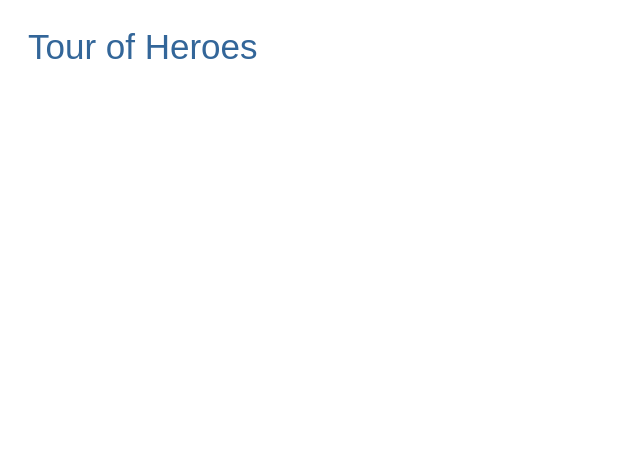
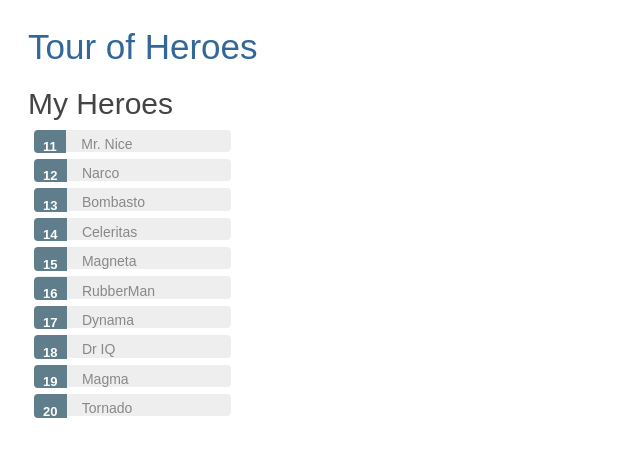
Before and after one commit to ahdeshmukh/angular-tour-of-heroes, an Angular app: page / in a window 1280 px wide. Shown: the top 456 px of the page, without its empty margins (0-640 px from the left). Built offline with nearby package versions, Linux system fonts and the light colour scheme.

Commit message:
getting heroes list and details

```diff
--- a/src/app/app.component.html
+++ b/src/app/app.component.html
@@ -1 +1,2 @@
 <h1>{{title}}</h1>
+<app-heroes></app-heroes>
--- a/src/app/app.module.ts
+++ b/src/app/app.module.ts
@@ -1,15 +1,19 @@
 import { BrowserModule } from '@angular/platform-browser';
 import { NgModule } from '@angular/core';
+import { FormsModule } from '@angular/forms';
 import { NgbModule } from '@ng-bootstrap/ng-bootstrap';
 
 import { AppComponent } from './app.component';
+import { HeroesComponent } from './heroes/heroes.component';
 
 @NgModule({
   declarations: [
-    AppComponent
+    AppComponent,
+    HeroesComponent
   ],
   imports: [
     BrowserModule,
+    FormsModule,
     NgbModule
   ],
   providers: [],
--- /dev/null
+++ b/src/app/hero.ts
@@ -0,0 +1,4 @@
+export class Hero {
+  id: number;
+  name: string;
+}
--- /dev/null
+++ b/src/app/heroes/heroes.component.html
@@ -0,0 +1,16 @@
+<h2>My Heroes</h2>
+<ul class="heroes">
+  <li *ngFor="let hero of heroes" (click)="onSelect(hero)" [class.selected]="hero === selectedHero">
+    <span class="badge">{{hero.id}}</span> {{hero.name}}
+  </li>
+</ul>
+
+<div *ngIf="selectedHero">
+  <h2>{{ selectedHero.name | uppercase }} Details</h2>
+  <div><span>id: </span>{{selectedHero.id}}</div>
+  <div>
+    <label>name:
+      <input [(ngModel)]="selectedHero.name" placeholder="name">
+    </label>
+  </div>
+</div>
--- /dev/null
+++ b/src/app/heroes/heroes.component.less
@@ -0,0 +1,48 @@
+/* HeroesComponent's private CSS styles */
+.selected {
+    background-color: #CFD8DC !important;
+    color: white;
+}
+.heroes {
+    margin: 0 0 2em 0;
+    list-style-type: none;
+    padding: 0;
+    width: 15em;
+}
+.heroes li {
+    cursor: pointer;
+    position: relative;
+    left: 0;
+    background-color: #EEE;
+    margin: .5em;
+    padding: .3em 0;
+    height: 1.6em;
+    border-radius: 4px;
+}
+.heroes li.selected:hover {
+    background-color: #BBD8DC !important;
+    color: white;
+}
+.heroes li:hover {
+    color: #607D8B;
+    background-color: #DDD;
+    left: .1em;
+}
+.heroes .text {
+    position: relative;
+    top: -3px;
+}
+.heroes .badge {
+    display: inline-block;
+    font-size: small;
+    color: white;
+    padding: 0.8em 0.7em 0 0.7em;
+    background-color: #607D8B;
+    line-height: 1em;
+    position: relative;
+    left: -1px;
+    top: -4px;
+    height: 1.8em;
+    margin-right: .8em;
+    border-radius: 4px 0 0 4px;
+}
--- /dev/null
+++ b/src/app/heroes/heroes.component.ts
@@ -0,0 +1,25 @@
+import { Component, OnInit } from '@angular/core';
+import { Hero } from '../hero';
+import { HEROES } from '../mock-heroes';
+
+@Component({
+  selector: 'app-heroes',
+  templateUrl: './heroes.component.html',
+  styleUrls: ['./heroes.component.less']
+})
+export class HeroesComponent implements OnInit {
+
+  selectedHero: Hero;
+
+  onSelect(hero: Hero): void {
+    this.selectedHero = hero;
+  }
+
+  heroes = HEROES;
+
+  constructor() { }
+
+  ngOnInit() {
+  }
+
+}
--- /dev/null
+++ b/src/app/mock-heroes.ts
@@ -0,0 +1,14 @@
+import { Hero } from './hero';
+
+export const HEROES: Hero[] = [
+  { id: 11, name: 'Mr. Nice' },
+  { id: 12, name: 'Narco' },
+  { id: 13, name: 'Bombasto' },
+  { id: 14, name: 'Celeritas' },
+  { id: 15, name: 'Magneta' },
+  { id: 16, name: 'RubberMan' },
+  { id: 17, name: 'Dynama' },
+  { id: 18, name: 'Dr IQ' },
+  { id: 19, name: 'Magma' },
+  { id: 20, name: 'Tornado' }
+];
```
Also changed, not shown: 1 other file (tests, documents, lock files or other folders).
